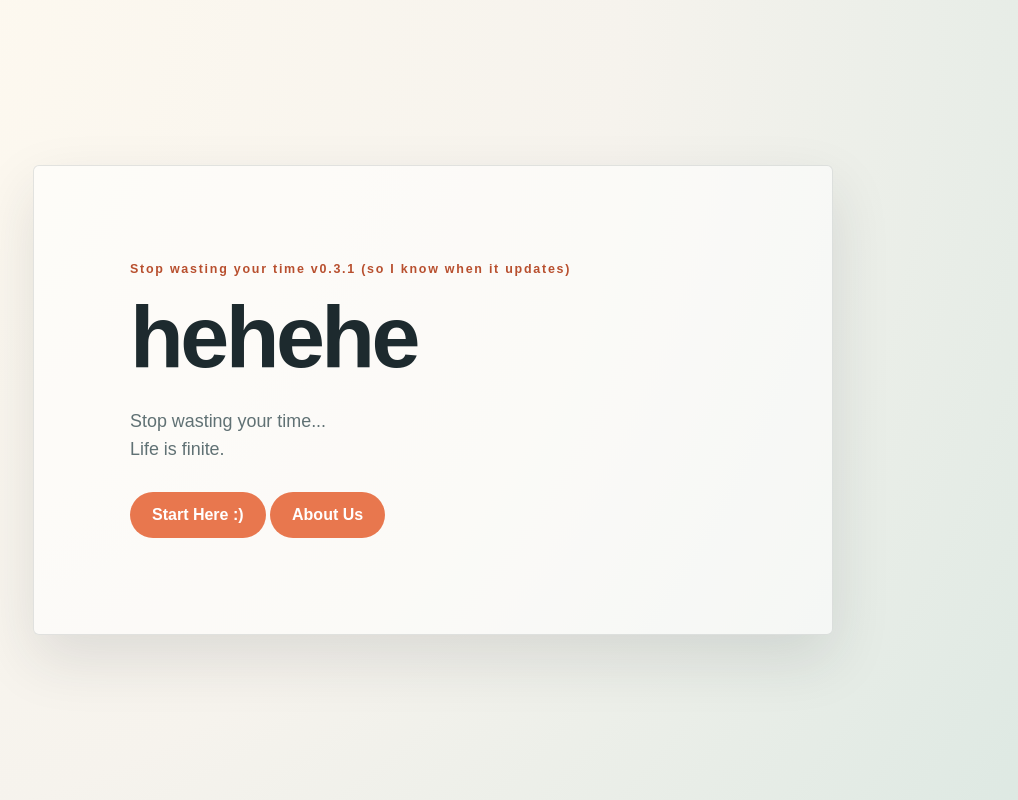
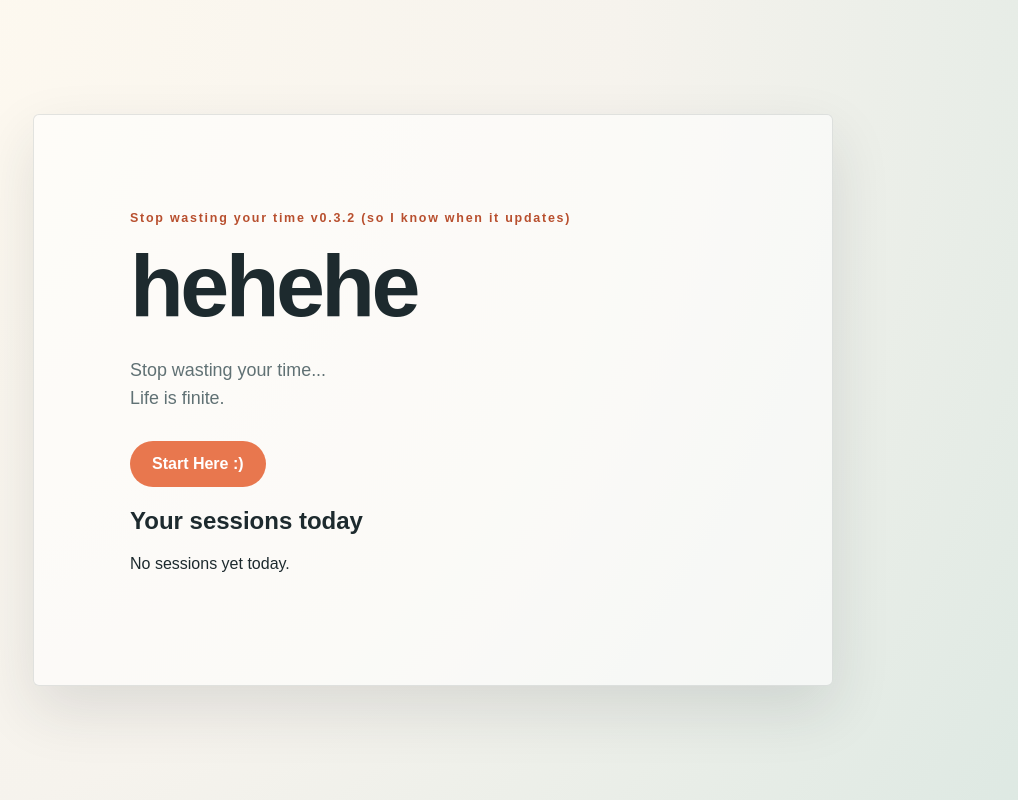
Before and after one commit to Spiritwhisker/spiritwhisker.github.io, a plain HTML site: page index.html in a window 1280 px wide. Shown: the whole page, without its empty margins (207-1225 px from the left). Drawn offline with Linux system fonts and the light colour scheme.

Commit message:
v0.3 modified:   index.html

```diff
--- a/index.html
+++ b/index.html
@@ -8,18 +8,61 @@
   </head>
   <body>
     <main class="app">
-      <p class="eyebrow">Stop wasting your time v0.3.1 (so I know when it updates)</p>
+      <p class="eyebrow">Stop wasting your time v0.3.2 (so I know when it updates)</p>
       <h1>hehehe</h1>
       <p class="intro">
         Stop wasting your time...<br />Life is finite.
       </p>
 
       <button id="startHere" type="button">Start Here :)</button>
-      <button id="theWeirdAndWorryingAboutUsButton" type="button">About Us</button>
+      <section class="session-history" aria-labelledby="sessionHistoryTitle">
+        <h2 id="sessionHistoryTitle">Your sessions today</h2>
+        <ul id="todaySessions"></ul>
+        <p id="noSessions">No sessions yet today.</p>
+      </section>
     </main>
 <!--So... umm... hi! If you are reading this, which you are, that means you are a human and may or may not need this app!-->
     <script src="script.js"></script>
     <script>
+      const sessionKey = "stopWastingTimeSessions";
+      const sessionsList = document.getElementById("todaySessions");
+      const noSessions = document.getElementById("noSessions");
+
+      function getTodaySessions() {
+        const now = new Date();
+        const todayKey = `${now.getFullYear()}-${now.getMonth() + 1}-${now.getDate()}`;
+        try {
+          const saved = JSON.parse(localStorage.getItem(sessionKey) || "{}");
+          return saved.date === todayKey && Array.isArray(saved.sessions) ? saved.sessions : [];
+        } catch {
+          return [];
+        }
+      }
+
+      function renderSessions() {
+        const sessions = getTodaySessions();
+        sessionsList.replaceChildren();
+        sessions.forEach((session) => {
+          const item = document.createElement("li");
+          item.textContent = `Started at ${new Date(session).toLocaleTimeString([], { hour: "numeric", minute: "2-digit" })}`;
+          sessionsList.appendChild(item);
+        });
+        noSessions.hidden = sessions.length > 0;
+      }
+
+      document.getElementById("startHere").addEventListener("click", () => {
+        const now = new Date();
+        const todayKey = `${now.getFullYear()}-${now.getMonth() + 1}-${now.getDate()}`;
+        const sessions = getTodaySessions();
+        sessions.push(now.toISOString());
+        try {
+          localStorage.setItem(sessionKey, JSON.stringify({ date: todayKey, sessions }));
+        } catch {}
+        renderSessions();
+      });
+
+      renderSessions();
+
       document.querySelectorAll("button").forEach((button) => {
         button.addEventListener("click", () => {
           button.classList.remove("is-pressed");
```
